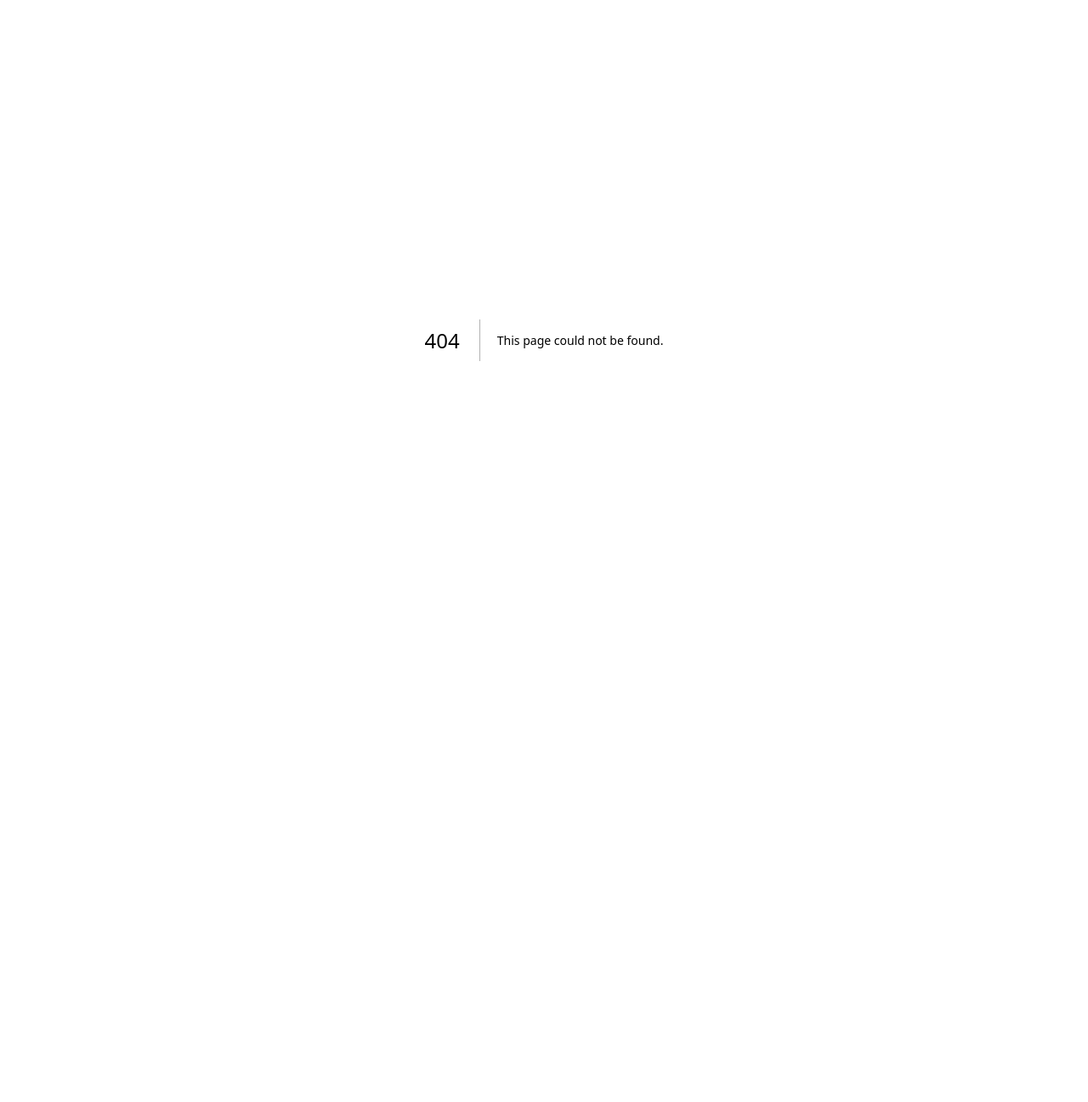
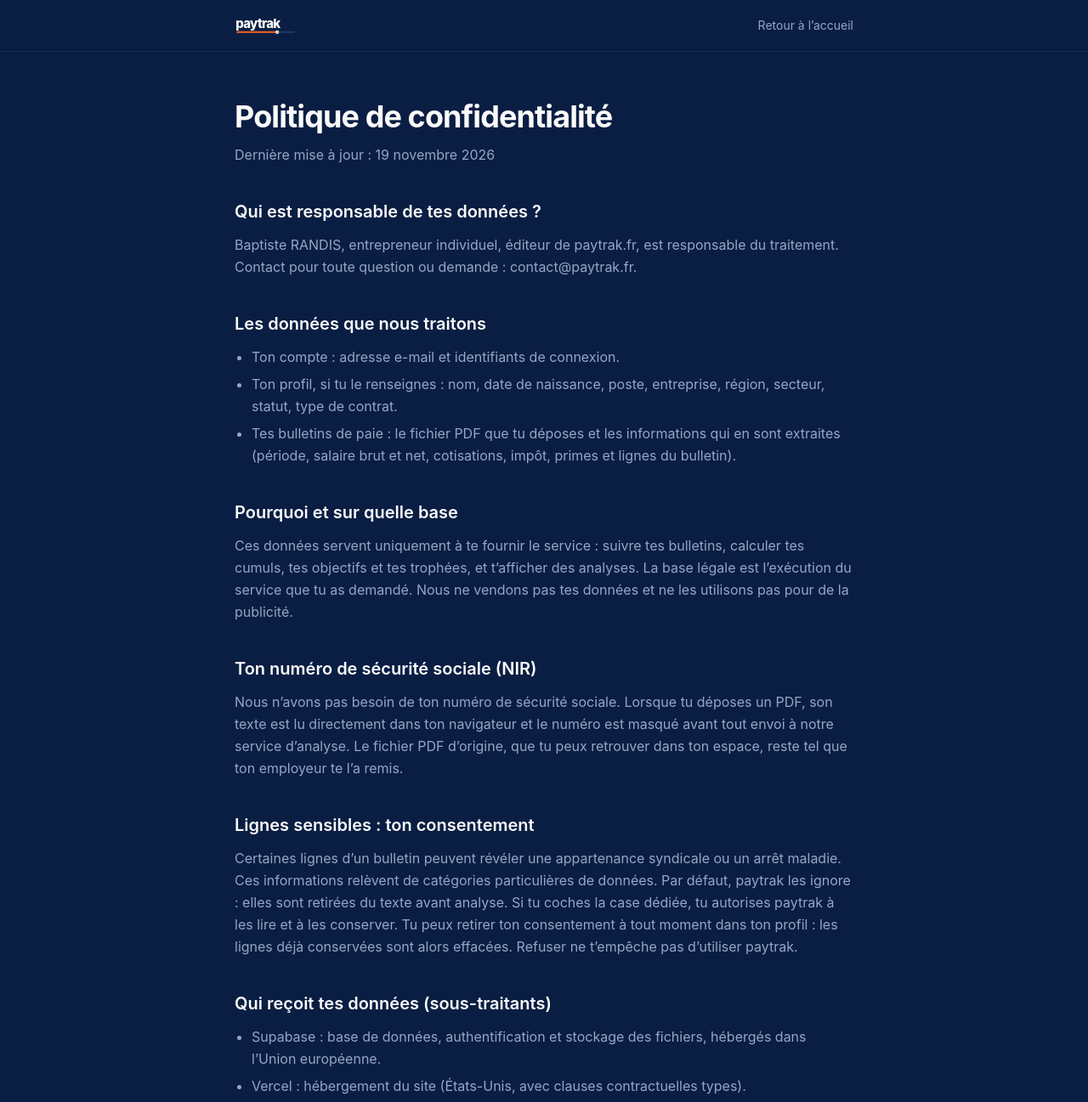
Before and after one commit to baptisterandis-coder/paytrack, a Next.js app: page /confidentialite in a window 1280 px wide. Before the commit this address had no page. Shown: the top 1297 px of the page at 85% size. Before the commit the page ends 800 px from the top, so only its background shows below. Built offline with nearby package versions, Linux system fonts and the light colour scheme.

Commit message:
Create page.tsx

```diff
--- /dev/null
+++ b/app/confidentialite/page.tsx
@@ -0,0 +1,98 @@
+import type { Metadata } from "next";
+import Link from "next/link";
+import { Logo } from "@/components/Logo";
+
+export const metadata: Metadata = {
+  title: "Politique de confidentialité | paytrak",
+  description: "Comment paytrak traite tes bulletins de paie et tes données personnelles.",
+};
+
+const H2 = "text-xl font-semibold text-foreground mt-10 mb-3";
+const P = "text-muted-foreground leading-relaxed";
+const UL = "list-disc pl-5 space-y-1.5 text-muted-foreground leading-relaxed";
+
+export default function Confidentialite() {
+  return (
+    <div className="min-h-screen bg-background text-foreground">
+      <header className="border-b border-border/40">
+        <div className="max-w-3xl mx-auto px-5 py-4 flex items-center justify-between">
+          <Link href="/" aria-label="Retour à l’accueil">
+            <Logo className="h-7" />
+          </Link>
+          <Link href="/" className="text-sm text-muted-foreground hover:text-foreground">
+            Retour à l’accueil
+          </Link>
+        </div>
+      </header>
+
+      <main className="max-w-3xl mx-auto px-5 py-10 md:py-14">
+        <h1 className="text-3xl sm:text-4xl font-bold tracking-tight">Politique de confidentialité</h1>
+        <p className={P + " mt-3"}>Dernière mise à jour : 19 novembre 2026</p>
+
+        <h2 className={H2}>Qui est responsable de tes données ?</h2>
+        <p className={P}>
+          Baptiste RANDIS, entrepreneur individuel, éditeur de paytrak.fr, est responsable du traitement.
+          Contact pour toute question ou demande : contact@paytrak.fr.
+        </p>
+
+        <h2 className={H2}>Les données que nous traitons</h2>
+        <ul className={UL}>
+          <li>Ton compte : adresse e-mail et identifiants de connexion.</li>
+          <li>Ton profil, si tu le renseignes : nom, date de naissance, poste, entreprise, région, secteur, statut, type de contrat.</li>
+          <li>Tes bulletins de paie : le fichier PDF que tu déposes et les informations qui en sont extraites (période, salaire brut et net, cotisations, impôt, primes et lignes du bulletin).</li>
+        </ul>
+
+        <h2 className={H2}>Pourquoi et sur quelle base</h2>
+        <p className={P}>
+          Ces données servent uniquement à te fournir le service : suivre tes bulletins, calculer tes cumuls,
+          tes objectifs et tes trophées, et t’afficher des analyses. La base légale est l’exécution du service
+          que tu as demandé. Nous ne vendons pas tes données et ne les utilisons pas pour de la publicité.
+        </p>
+
+        <h2 className={H2}>Ton numéro de sécurité sociale (NIR)</h2>
+        <p className={P}>
+          Nous n’avons pas besoin de ton numéro de sécurité sociale. Lorsque tu déposes un PDF, son texte est lu
+          directement dans ton navigateur et le numéro est masqué avant tout envoi à notre service d’analyse.
+          Le fichier PDF d’origine, que tu peux retrouver dans ton espace, reste tel que ton employeur te l’a remis.
+        </p>
+
+        <h2 className={H2}>Lignes sensibles : ton consentement</h2>
+        <p className={P}>
+          Certaines lignes d’un bulletin peuvent révéler une appartenance syndicale ou un arrêt maladie. Ces
+          informations relèvent de catégories particulières de données. Par défaut, paytrak les ignore : elles sont
+          retirées du texte avant analyse. Si tu coches la case dédiée, tu autorises paytrak à les lire et à les
+          conserver. Tu peux retirer ton consentement à tout moment dans ton profil : les lignes déjà conservées
+          sont alors effacées. Refuser ne t’empêche pas d’utiliser paytrak.
+        </p>
+
+        <h2 className={H2}>Qui reçoit tes données (sous-traitants)</h2>
+        <ul className={UL}>
+          <li>Supabase : base de données, authentification et stockage des fichiers, hébergés dans l’Union européenne.</li>
+          <li>Vercel : hébergement du site (États-Unis, avec clauses contractuelles types).</li>
+          <li>Anthropic : analyse du texte du bulletin (numéro de sécurité sociale masqué) pour en extraire les montants. Anthropic ne conserve pas par défaut le contenu envoyé via son API et ne l’utilise pas pour entraîner ses modèles sans autorisation.</li>
+        </ul>
+
+        <h2 className={H2}>Durée de conservation</h2>
+        <p className={P}>
+          Tes données sont conservées tant que ton compte est actif. Si tu supprimes ton compte, elles sont
+          effacées dans un délai de 30 jours.
+        </p>
+
+        <h2 className={H2}>Tes droits</h2>
+        <p className={P}>
+          Tu peux demander l’accès à tes données, leur rectification, leur effacement, leur portabilité, la
+          limitation ou l’opposition à leur traitement, et retirer ton consentement à tout moment. Écris à
+          contact@paytrak.fr : nous répondons dans un délai d’un mois. Si tu estimes que tes droits ne sont pas
+          respectés, tu peux saisir la CNIL (cnil.fr).
+        </p>
+
+        <h2 className={H2}>Sécurité</h2>
+        <p className={P}>
+          Les échanges sont chiffrés (HTTPS), l’accès à tes données est réservé à ton compte et en cas de
+          violation de données présentant un risque, nous préviendrons la CNIL dans les 72 heures et t’informerons
+          si nécessaire.
+        </p>
+      </main>
+    </div>
+  );
+}
```
